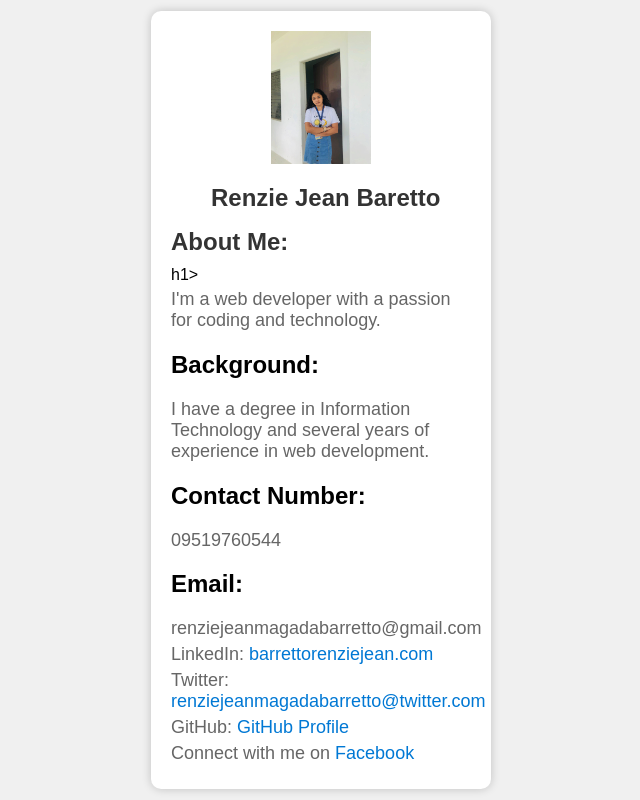
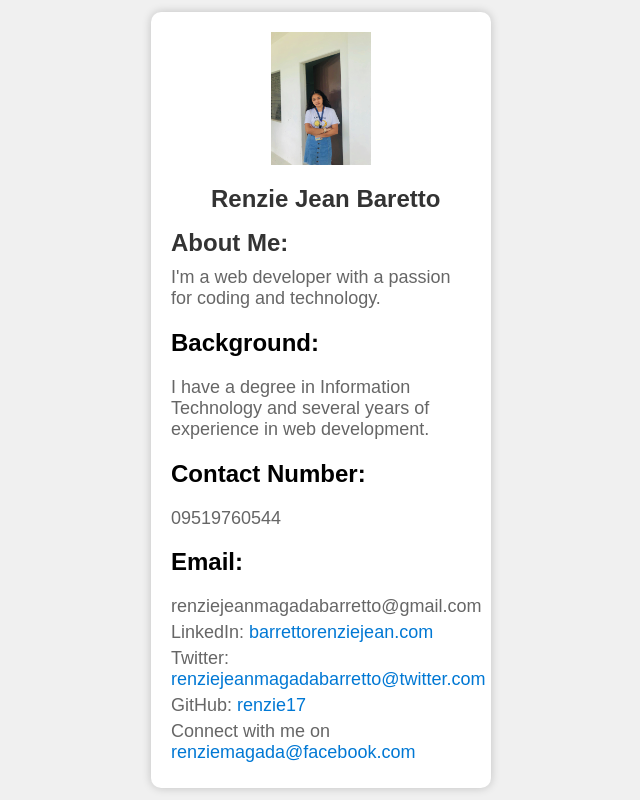
Before and after one commit to Renzie17/renzie.com, a plain HTML site: page index.html in a window 1280 px wide. Shown: the whole page, without its empty margins (319-959 px from the left). Drawn offline with Linux system fonts and the light colour scheme.

Commit message:
Update index.html

```diff
--- a/index.html
+++ b/index.html
@@ -46,14 +46,14 @@
         <ul>
         <h1>Renzie Jean Baretto</h1>
         </ul>
-        <h1>About Me:</h1>h1> <p>I'm a web developer with a passion for coding and technology.</p>
+        <h1>About Me:</h1> <p>I'm a web developer with a passion for coding and technology.</p>
         <h2>Background:</h2> <p>I have a degree in Information Technology and several years of experience in web development.</p>
         <h2>Contact Number:</h2> <p>09519760544 </p>
         <h2>Email:</h2> <p>renziejeanmagadabarretto@gmail.com</p>
         <p>LinkedIn: <a href="https://www.linkedin.com/in/yourusername">barrettorenziejean.com</a></p>
         <p>Twitter: <a href="https://twitter.com/yourusername">renziejeanmagadabarretto@twitter.com</a></p>
-        <p>GitHub: <a href="https://github.com/yourusername">GitHub Profile</a></p>
-        <p>Connect with me on <a href="https://www.facebook.com/yourusername">Facebook</a></p>
+        <p>GitHub: <a href="https://github.com/yourusername">renzie17</a></p>
+        <p>Connect with me on <a href="https://www.facebook.com/yourusername">renziemagada@facebook.com</a></p>
     </div>
 </body>
 </html>
```
